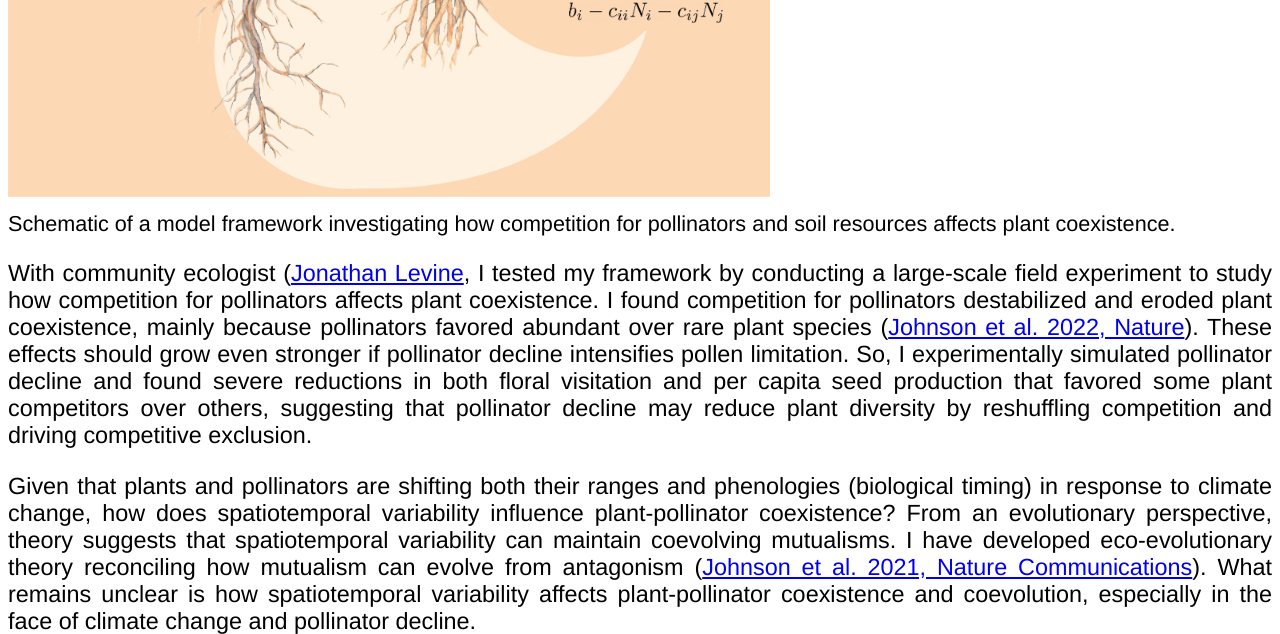
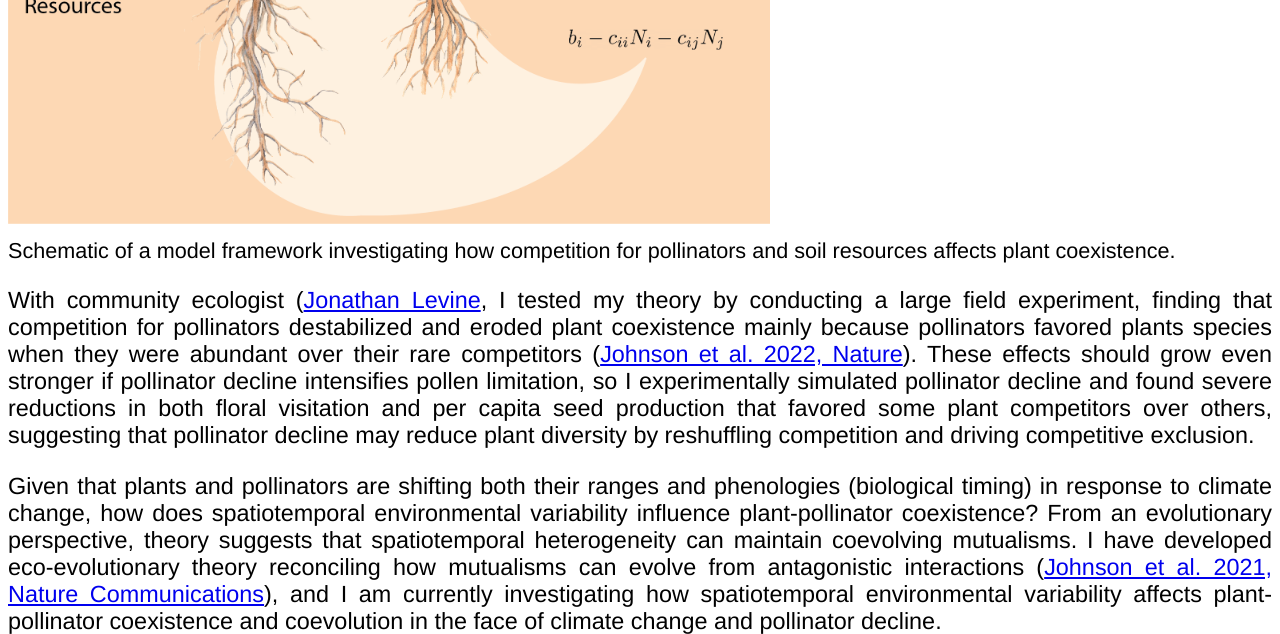
Before and after one commit to chrisajohnson/chrisajohnson.github.io, a Jekyll site: the page built from research/plant_pollinator.md, in a window 1280 px wide and 900 px high, scrolled down 1200 px, cut to the strip 0-634 px from the top of the window. Built offline with Jekyll 4.4.1, drawn with Linux system fonts in a browser that asks for light colours; some of the changed text lies outside the part shown.

Commit message:
Update plant_pollinator.md

```diff
--- a/research/plant_pollinator.md
+++ b/research/plant_pollinator.md
@@ -1,14 +1,13 @@
 ---
 layout: default
-page_layout: grid
 title: "Plant-pollinator interactions in a changing world"
 permalink: /research/plant_pollinator/
 ---
 
 <div class="content-up">
   <div class="content-left">
-    <p>Ecological theory predicts that novel species interactions will disproportionately impact community dynamics under climate change. My colleagues at the ETH Zürich and I experimentally-simulated climate change impacts on an alpine plant community, which rewired plant-pollinator interactions and often favored novel plant competitors (<a href="https://chrisajohnson.github.io/publications/" target="_blank" rel="noopener">Richman et al. 2020, Global Change Biology</a>), suggesting that reshuffled competition for pollinators may be an unexpected driver of climate change impacts on plant communities.</p>
-    <p>How does competition for pollinators influence plant coexistence? Central theories in ecology, such as R<sup>*</sup> theory and Modern Coexistence Theory, predict coexistence in consumer-resource interactions; yet, we lack comparable theories for mutualisms such as plant-pollinator interactions. Some of my theory shows that the Competitive Exclusion Principle also applies to mutualism: plants cannot coexist when they are always most limited by the same pollinators (<a href="https://chrisajohnson.github.io/publications/" target="_blank" rel="noopener">Johnson & Bronstein 2019, Ecology</a>). Coexistence requires partitioning of mutualists and other resources. I also derived a coexistence theory framework (see figure) for studying how mutualism and competition affect coexistence (<a href="https://chrisajohnson.github.io/publications/" target="_blank" rel="noopener">Johnson 2021, Ecology</a>). I show that failing to account for mutualisms can lead to erroneous conclusions about coexistence.</p>
+    <p>Ecological theory predicts that novel species interactions will disproportionately impact community dynamics under climate change. My colleagues at the ETH Zürich and I experimentally simulated climate change impacts on an alpine plant community, which rewired plant-pollinator interactions and often favored novel plant competitors (<a href="https://chrisajohnson.github.io/publications/" target="_blank" rel="noopener">Richman et al. 2020, Global Change Biology</a>), suggesting that reshuffled competition for pollinators may be an unexpected driver of climate change impacts on plant communities.</p>
+    <p>How does competition for pollinators influence plant coexistence? Central theories in ecology, such as R<sup>*</sup> Theory and Modern Coexistence Theory, predict species coexistence in consumer-resource interactions; yet, we lack comparable theories for mutualisms, such as plant-pollinator interactions. Some of my theory shows that the Competitive Exclusion Principle also applies to mutualism: plants cannot coexist when most strongly limited by the same pollinators (<a href="https://chrisajohnson.github.io/publications/" target="_blank" rel="noopener">Johnson & Bronstein 2019, Ecology</a>). Coexistence requires competitors to partition their mutualists as well as other limiting resources. I then derived a coexistence theory framework (see figure) for studying how mutualism and competition jointly affect coexistence (<a href="https://chrisajohnson.github.io/publications/" target="_blank" rel="noopener">Johnson 2021, Ecology</a>). I show that failing to account for mutualisms can lead to erroneous conclusions about coexistence.</p>
   </div>
 
   <div class="content-right">
@@ -22,8 +21,8 @@
 
 <div class="content-down">
   <div class="content-left">
-    <p>With community ecologist (<a href="https://levine.princeton.edu/" target="_blank" rel="noopener">Jonathan Levine</a>, I tested my framework by conducting a large-scale field experiment to study how competition for pollinators affects plant coexistence. I found competition for pollinators destabilized and eroded plant coexistence, mainly because pollinators favored abundant over rare plant species (<a href="https://chrisajohnson.github.io/publications/" target="_blank" rel="noopener">Johnson et al. 2022, Nature</a>). These effects should grow even stronger if pollinator decline intensifies pollen limitation. So, I experimentally simulated pollinator decline and found severe reductions in both floral visitation and per capita seed production that favored some plant competitors over others, suggesting that pollinator decline may reduce plant diversity by reshuffling competition and driving competitive exclusion.</p>
-    <p>Given that plants and pollinators are shifting both their ranges and phenologies (biological timing) in response to climate change, how does spatiotemporal variability influence plant-pollinator coexistence? From an evolutionary perspective, theory suggests that spatiotemporal variability can maintain coevolving mutualisms. I have developed eco-evolutionary theory reconciling how mutualism can evolve from antagonism (<a href="https://chrisajohnson.github.io/publications/" target="_blank" rel="noopener">Johnson et al. 2021, Nature Communications</a>). What remains unclear is how spatiotemporal variability affects plant-pollinator coexistence and coevolution, especially in the face of climate change and pollinator decline.</p>
+    <p>With community ecologist (<a href="https://levine.princeton.edu/" target="_blank" rel="noopener">Jonathan Levine</a>, I tested my theory by conducting a large field experiment, finding that competition for pollinators destabilized and eroded plant coexistence mainly because pollinators favored plants species when they were abundant over their rare competitors (<a href="https://chrisajohnson.github.io/publications/" target="_blank" rel="noopener">Johnson et al. 2022, Nature</a>). These effects should grow even stronger if pollinator decline intensifies pollen limitation, so I experimentally simulated pollinator decline and found severe reductions in both floral visitation and per capita seed production that favored some plant competitors over others, suggesting that pollinator decline may reduce plant diversity by reshuffling competition and driving competitive exclusion.</p>
+    <p>Given that plants and pollinators are shifting both their ranges and phenologies (biological timing) in response to climate change, how does spatiotemporal environmental variability influence plant-pollinator coexistence? From an evolutionary perspective, theory suggests that spatiotemporal heterogeneity can maintain coevolving mutualisms. I have developed eco-evolutionary theory reconciling how mutualisms can evolve from antagonistic interactions (<a href="https://chrisajohnson.github.io/publications/" target="_blank" rel="noopener">Johnson et al. 2021, Nature Communications</a>), and I am currently investigating how spatiotemporal environmental variability affects plant-pollinator coexistence and coevolution in the face of climate change and pollinator decline.</p>
   </div>
 
   <div class="content-right">
```
